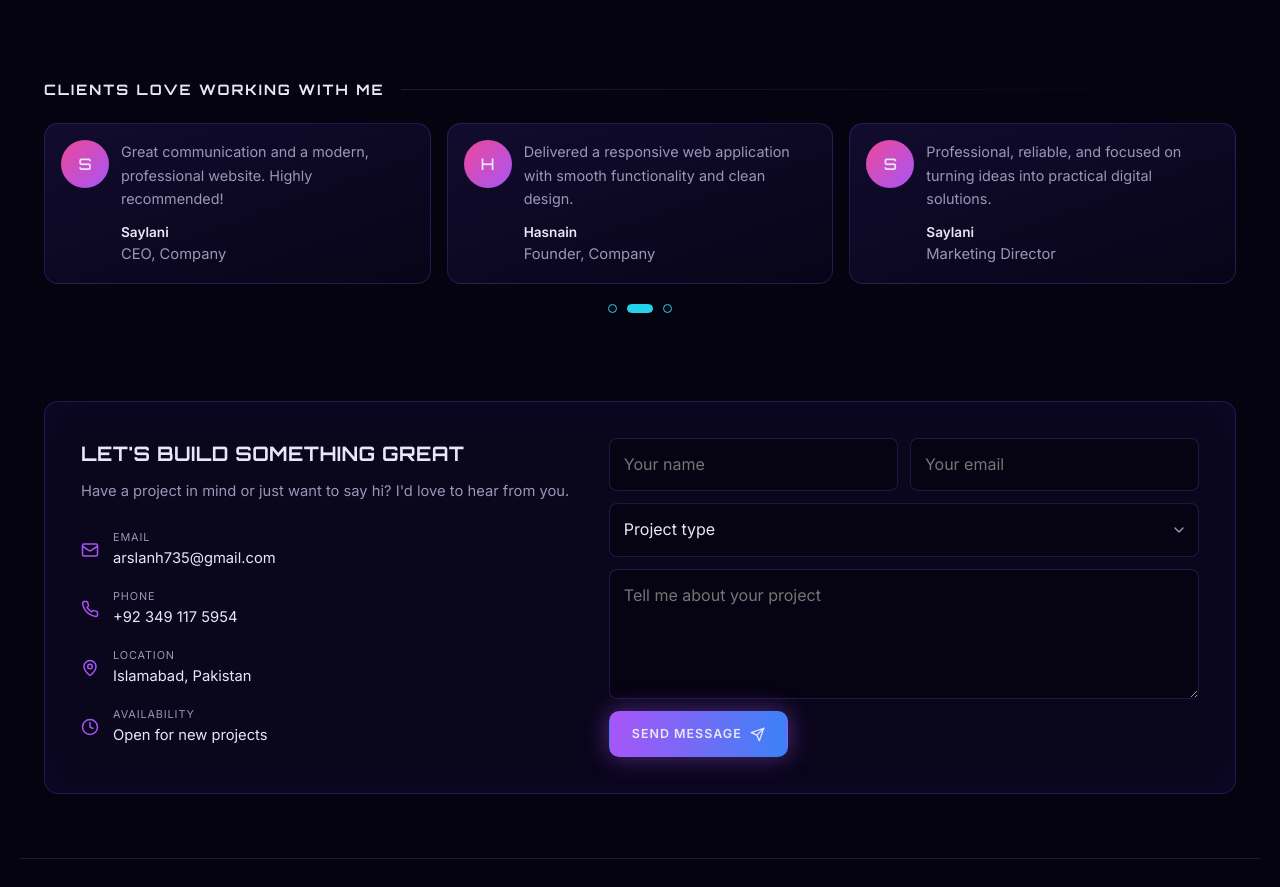
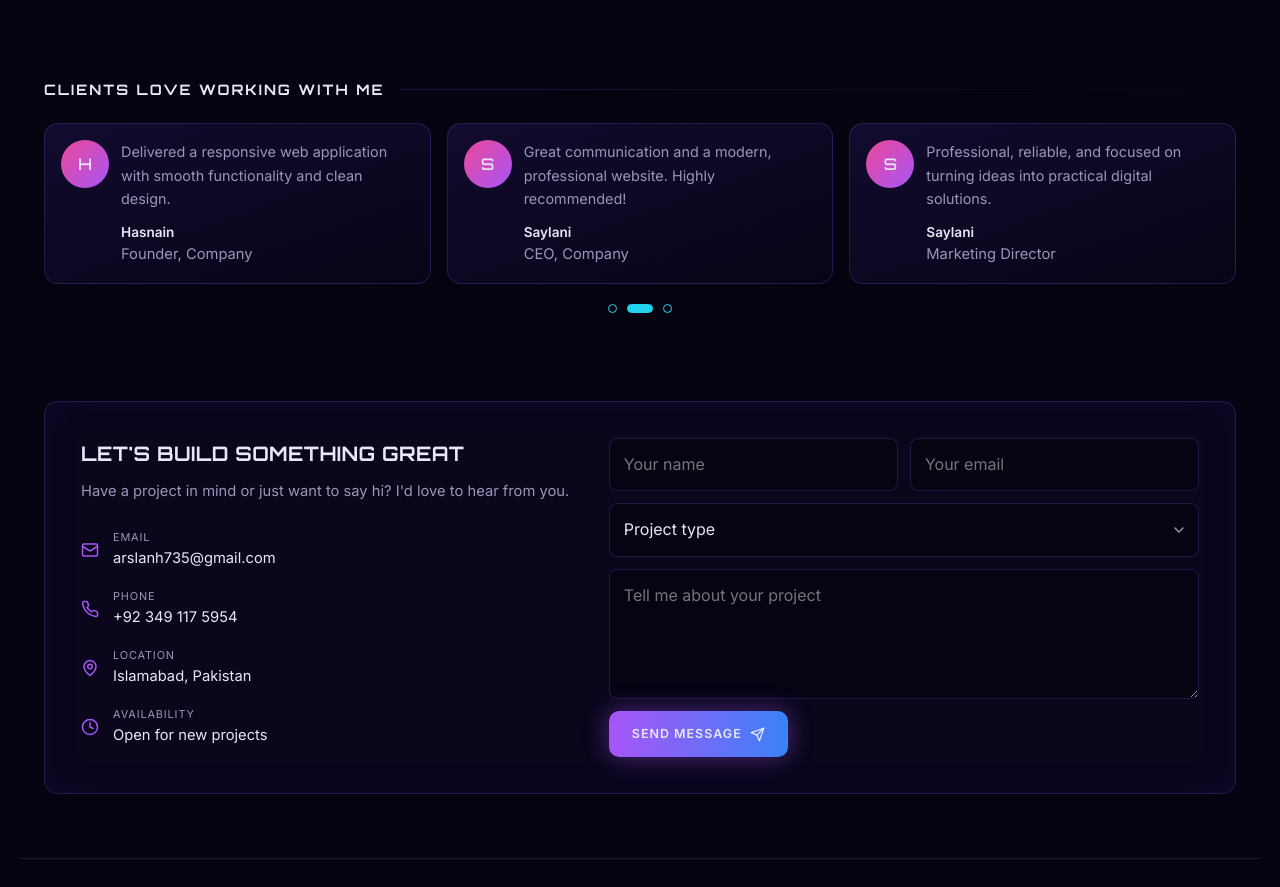
Before and after one commit to Arslanh735/Portfolio-with-React, a React (Vite) app: page / in a window 1280 px wide. Shown: the part 3440-4327 px from the top of the page. Built offline with nearby package versions, Linux system fonts and the light colour scheme.

Commit message:
Client Section Updated

```diff
--- a/src/data/portfolio.js
+++ b/src/data/portfolio.js
@@ -81,8 +81,8 @@ export const experience = [
 ]
 
 export const testimonials = [
+  { name: 'Hasnain', role: 'Founder, Company', avatar: '', text: 'Delivered a responsive web application with smooth functionality and clean design.' },
   { name: 'Saylani', role: 'CEO, Company', avatar: '', text: 'Great communication and a modern, professional website. Highly recommended!' },
-  { name: 'Hasnain', role: 'Founder, Company', avatar: '', text: 'Delivered a responsive web application with smooth functionality and clean design.' },
   { name: 'Saylani', role: 'Marketing Director', avatar: '', text: 'Professional, reliable, and focused on turning ideas into practical digital solutions.' },
 ]
 
```
